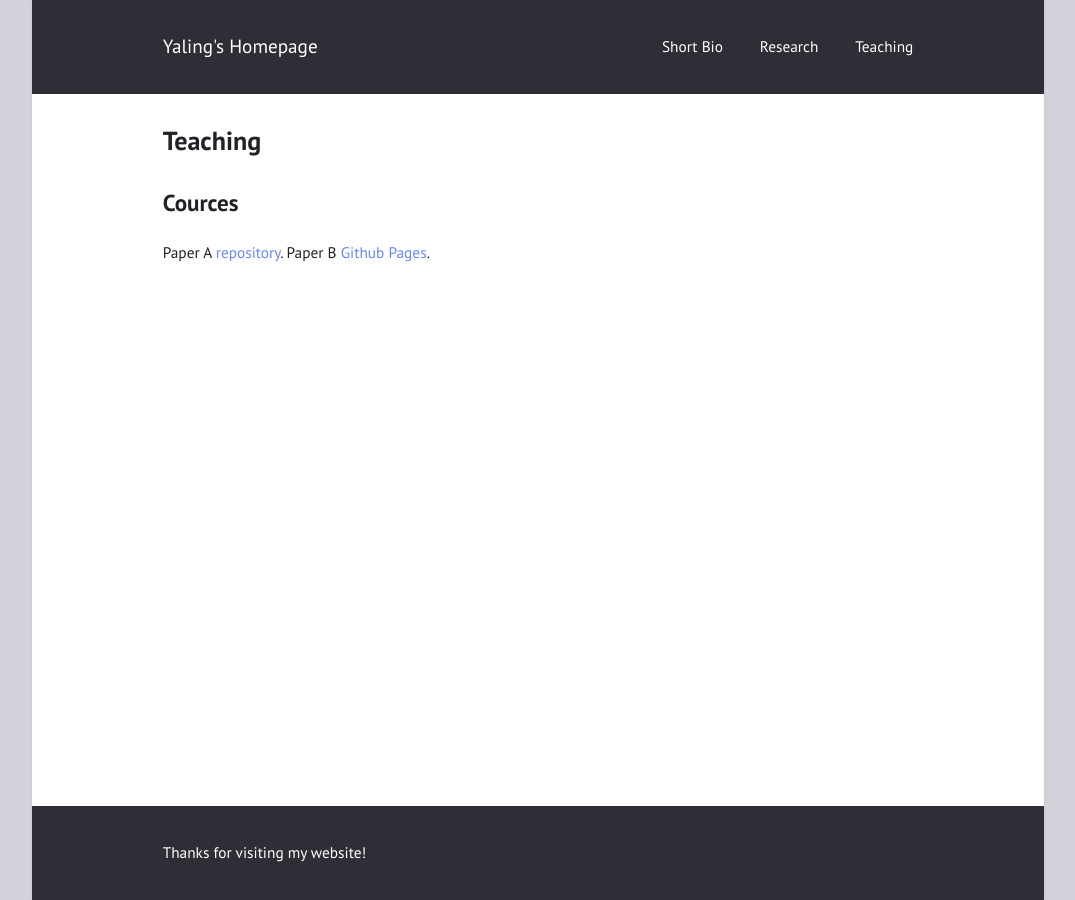
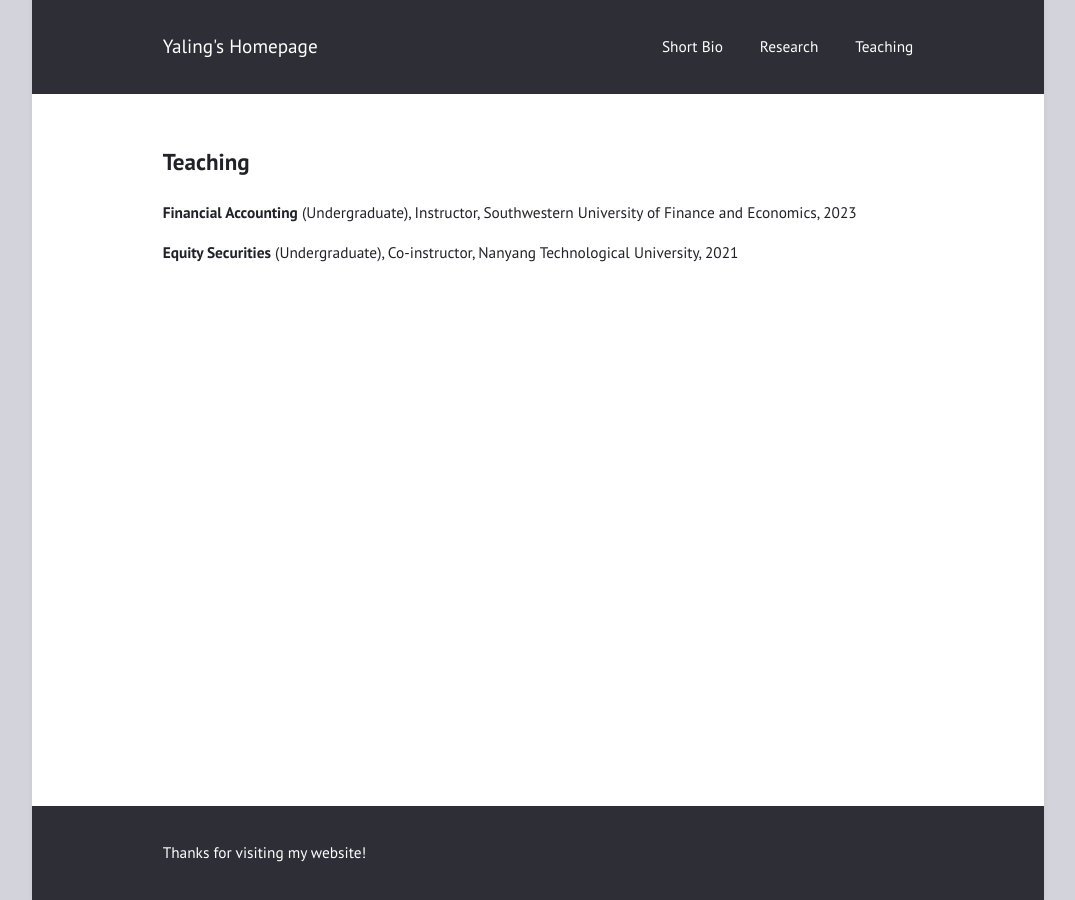
Before and after one commit to jinyaling/jinyaling.github.io, a Jekyll site: the page built from teaching.md, in a window 1280 px wide. Shown: the whole page, without its empty margins (102-1177 px from the left). Built offline with Jekyll 4.4.1, drawn with Linux system fonts in a browser that asks for light colours.

Commit message:
Update teaching.md

```diff
--- a/teaching.md
+++ b/teaching.md
@@ -1,10 +1,10 @@
 ---
-title: "Teaching"
+title: ""
 permalink: "/teaching/"
 layout: page
 ---
 
-## Cources
+## Teaching
+**Financial Accounting** (Undergraduate), Instructor, Southwestern University of Finance and Economics, 2023
 
-Paper A [repository](https://github.com/niklasbuschmann/contrast).
-Paper B [Github Pages](https://pages.github.com/).
+**Equity Securities** (Undergraduate), Co-instructor, Nanyang Technological University, 2021
```
